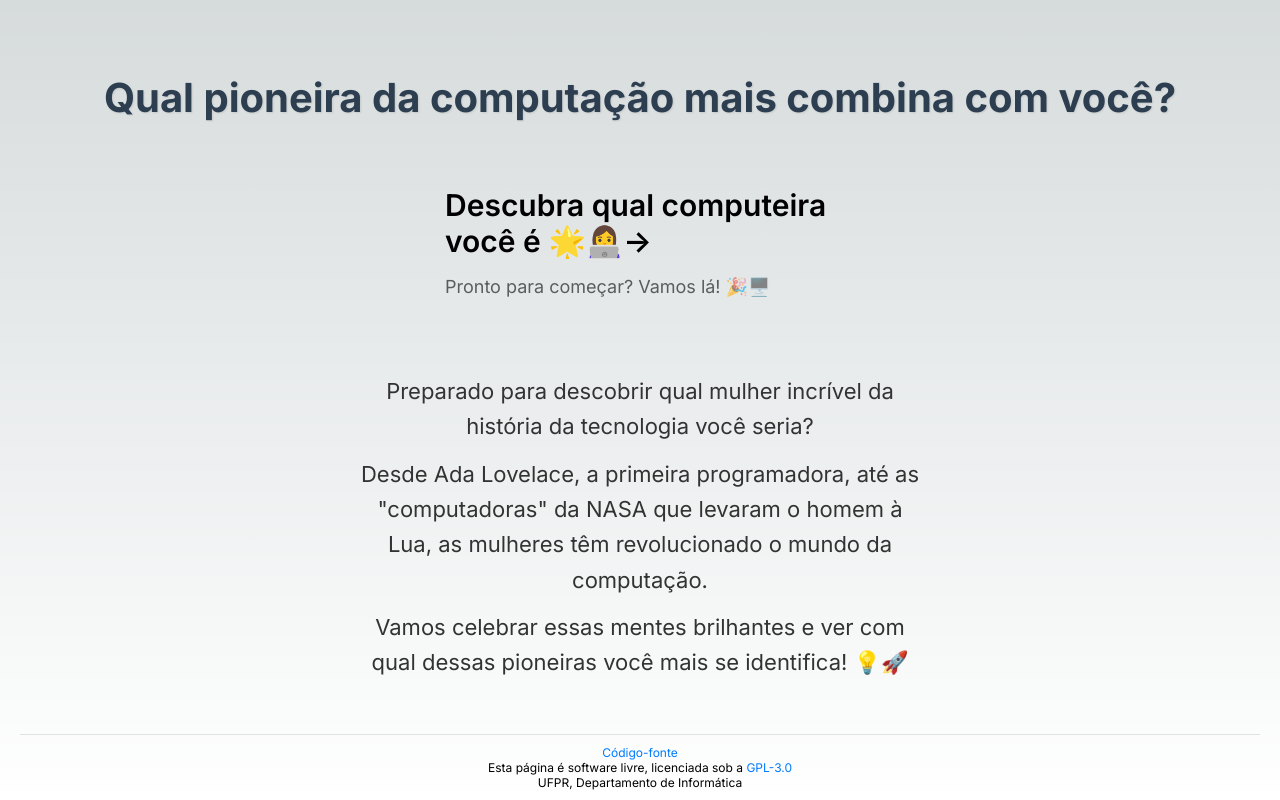
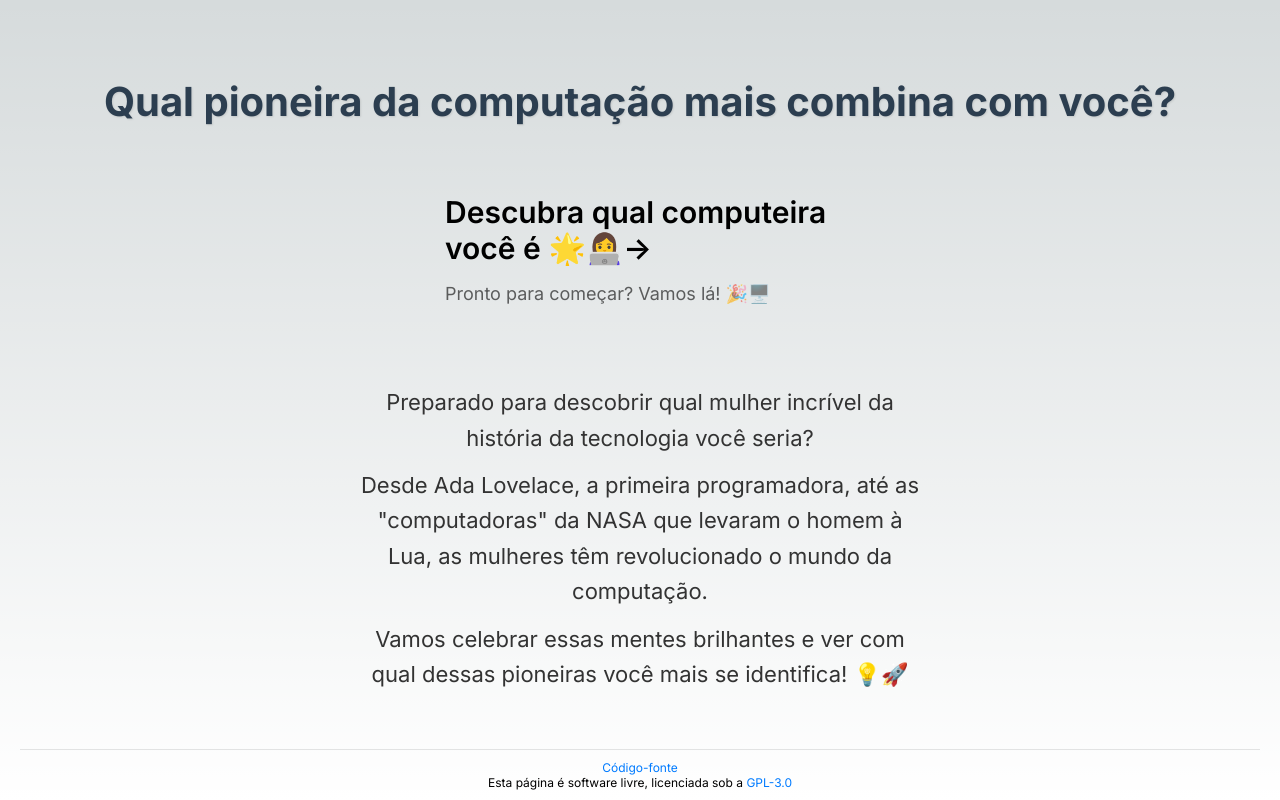
Before and after one commit to nightshade-tea/icc, a Next.js app: page / in a window 1280 px wide. Built offline with nearby package versions, Linux system fonts and the light colour scheme.

Commit message:
update footer

```diff
--- a/src/app/page.js
+++ b/src/app/page.js
@@ -30,7 +30,6 @@ export default function Index() {
       <footer className={styles.footer}>
         <p><a href="https://github.com/nightshade-tea/icc">Código-fonte</a></p>
         <p>Esta página é software livre, licenciada sob a <a href="https://www.gnu.org/licenses/gpl-3.0.en.html">GPL-3.0</a></p>
-        <p>UFPR, Departamento de Informática</p>
       </footer>
    </main>
   );
```
